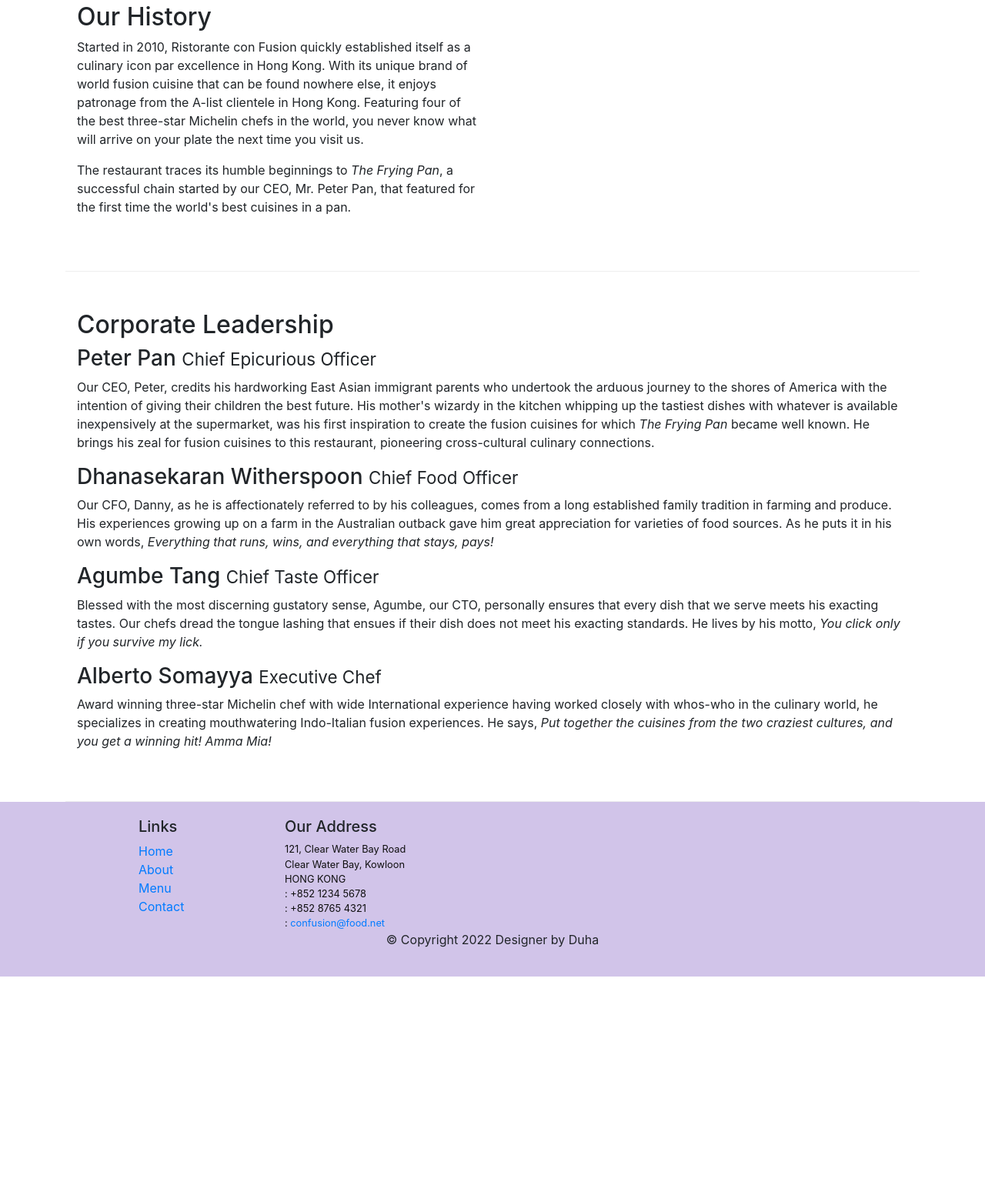
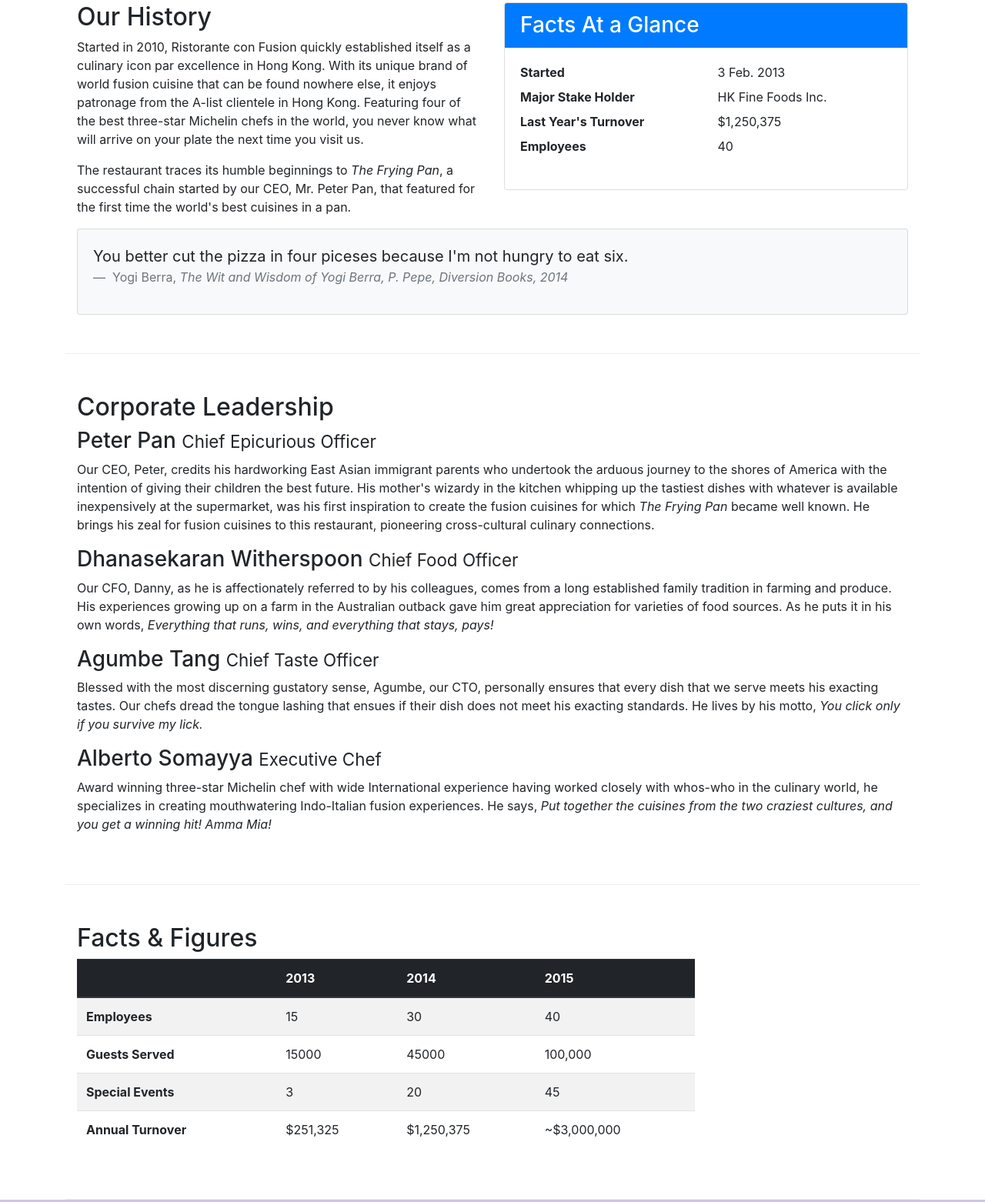
Before and after one commit to duhayildirim/Comprehensive-Bootstrap, a website: page aboutus.html in a window 1280 px wide. Shown: the part 488-2050 px from the top of the page at 77% size. Before the commit the page ends 1757 px from the top, so only its background shows below. Drawn offline with nearby package versions, Linux system fonts and the light colour scheme.

Commit message:
Table and cards

```diff
--- a/aboutus.html
+++ b/aboutus.html
@@ -22,10 +22,14 @@
             </a>
             <div class="collapse navbar-collapse" id="Navbar">
                 <ul class="navbar-nav mr-auto">
-					<li class="nav-item active"><a class="nav-link" href="#"><span class="fa fa-home fa-lg"></span> Home</a></li>
-					<li class="nav-item"><a class="nav-link" href="./aboutus.html"><span class="fa fa-info fa-lg"></span> About</a></li>
-					<li class="nav-item"><a class="nav-link" href="#"><span class="fa fa-list fa-lg"></span> Menu</a></li>
-					<li class="nav-item"><a class="nav-link" href="#"><span class="fa fa-address-card fa-lg"></span> Contact</a></li>
+                    <li class="nav-item active"><a class="nav-link" href="#"><span class="fa fa-home fa-lg"></span>
+                            Home</a></li>
+                    <li class="nav-item"><a class="nav-link" href="./aboutus.html"><span
+                                class="fa fa-info fa-lg"></span> About</a></li>
+                    <li class="nav-item"><a class="nav-link" href="#"><span class="fa fa-list fa-lg"></span> Menu</a>
+                    </li>
+                    <li class="nav-item"><a class="nav-link" href="#"><span class="fa fa-address-card fa-lg"></span>
+                            Contact</a></li>
                 </ul>
             </div>
         </div>
@@ -61,7 +65,7 @@
         </div>
 
         <div class="row row-content">
-            <div class="col-12 col-sm-6">
+            <div class="col-sm-6">
                 <h2>Our History</h2>
                 <p>
                     Started in 2010, Ristorante con Fusion quickly established itself as
@@ -78,11 +82,42 @@
                     cuisines in a pan.
                 </p>
             </div>
-            <div></div>
+            <div class="col-sm">
+                <div class="card">
+                    <h3 class="card-header bg-primary text-white">Facts At a Glance</h3>
+                    <div class="card-body">
+                        <dl class="row">
+                            <dt class="col-6">Started</dt>
+                            <dd class="col-6">3 Feb. 2013</dd>
+                            <dt class="col-6">Major Stake Holder</dt>
+                            <dd class="col-6">HK Fine Foods Inc.</dd>
+                            <dt class="col-6">Last Year's Turnover</dt>
+                            <dd class="col-6">$1,250,375</dd>
+                            <dt class="col-6">Employees</dt>
+                            <dd class="col-6">40</dd>
+                        </dl>
+                    </div>
+                </div>
+            </div>
+            <div class="col-12">
+                <div class="card card-body bg-light">
+                    <blockquote class="blockquote">
+                        <p class="mb-0">You better cut the pizza in four piceses because
+                            I'm not hungry to eat six.
+                        </p>
+                        <footer class="blockquote-footer">
+                            Yogi Berra,
+                            <cite title="Source Title">The Wit and Wisdom of Yogi Berra,
+                                 P. Pepe, Diversion Books, 2014
+                            </cite>
+                        </footer>
+                    </blockquote>
+                </div>
+            </div>
         </div>
 
         <div class="row row-content">
-            <div class="col-12 col-sm-12">
+            <div class="col-12">
                 <h2>Corporate Leadership</h2>
                 <h3>Peter Pan <small>Chief Epicurious Officer</small></h3>
                 <p class="d-none d-sm-block">
@@ -124,6 +159,52 @@
                 </p>
             </div>
         </div>
+        <div class="row row-content">
+            <div class="col-12 col-sm-9">
+                <h2>Facts &amp; Figures</h2>
+                <table class="table table-striped">
+                    <thead class="thead-dark">
+                        <tr>
+                            <th>&nbsp;</th>
+                            <th>2013</th>
+                            <th>2014</th>
+                            <th>2015</th>
+                        </tr>
+                    </thead>
+                    <tbody>
+                        <tr>
+                            <th>Employees</th>
+                            <td>15</td>
+                            <td>30</td>
+                            <td>40</td>
+                        </tr>
+                        <tr>
+                            <th>Guests Served</th>
+                            <td>15000</td>
+                            <td>45000</td>
+                            <td>100,000</td>
+                        </tr>
+                        <tr>
+                            <th>Special Events</th>
+                            <td>3</td>
+                            <td>20</td>
+                            <td>45</td>
+                        </tr>
+                        <tr>
+                            <th>Annual Turnover</th>
+                            <td>$251,325</td>
+                            <td>$1,250,375</td>
+                            <td>~$3,000,000</td>
+                        </tr>
+                    </tbody>
+                </table>
+            </div>
+            <div class="col-12 col-sm-3">
+                <div class="table-responsive">
+
+                </div>
+            </div>
+        </div>
     </div>
 
     <footer class="footer">
@@ -151,11 +232,16 @@
                 </div>
                 <div class="col-12 col-sm-4 align-self-center">
                     <div class="text-center">
-						<a class="btn btn-social-icon btn-google" href="http://google.com/+"><i class="fa fa-google-plus fa-lg"></i></a>
-						<a class="btn btn-social-icon btn-facebook" href="http://www.facebook.com/profile.php?id="><i class="fa fa-facebook fa-lg"></i></a>
-						<a class="btn btn-social-icon btn-linkedin" href="http://www.linkedin.com/in/"><i class="fa fa-linkedin fa-lg"></i></a>
-						<a class="btn btn-social-icon btn-twitter" href="http://twitter.com/"><i class="fa fa-twitter fa-lg"></i></a>
-						<a class="btn btn-social-icon btn-youtube" href="http://youtube.com/"><i class="fa fa-youtube fa-lg"></i></a>
+                        <a class="btn btn-social-icon btn-google" href="http://google.com/+"><i
+                                class="fa fa-google-plus fa-lg"></i></a>
+                        <a class="btn btn-social-icon btn-facebook" href="http://www.facebook.com/profile.php?id="><i
+                                class="fa fa-facebook fa-lg"></i></a>
+                        <a class="btn btn-social-icon btn-linkedin" href="http://www.linkedin.com/in/"><i
+                                class="fa fa-linkedin fa-lg"></i></a>
+                        <a class="btn btn-social-icon btn-twitter" href="http://twitter.com/"><i
+                                class="fa fa-twitter fa-lg"></i></a>
+                        <a class="btn btn-social-icon btn-youtube" href="http://youtube.com/"><i
+                                class="fa fa-youtube fa-lg"></i></a>
                         <a class="btn btn-social-icon" href="mailto:"><i class="fa fa-envelope fa-lg"></i></a>
                     </div>
                 </div>
```
Lines whose indentation alone changed are shown as unchanged.
